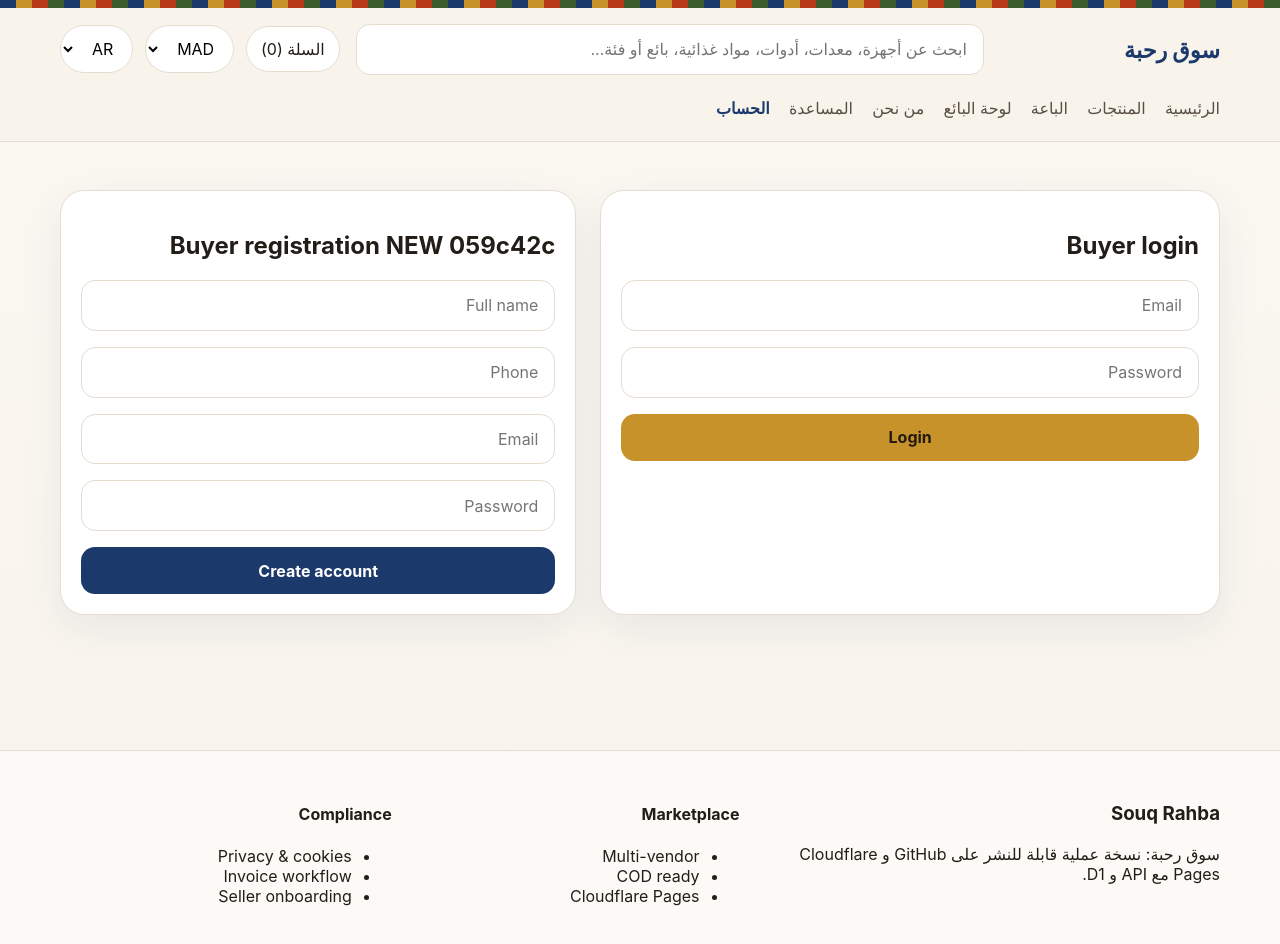
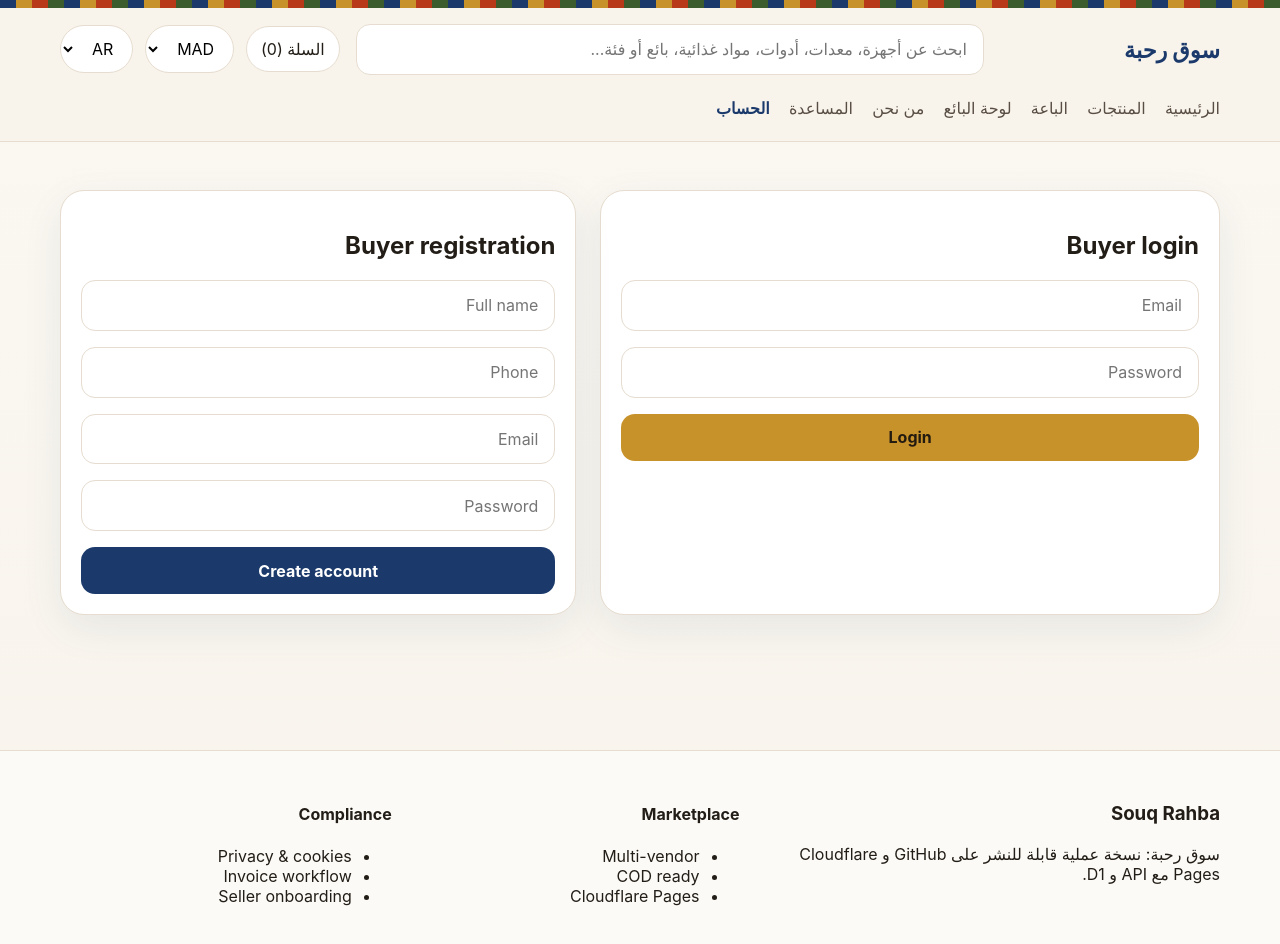
Before and after one commit to ori00fit-tech/souq-rahba-platform, a React (Vite) app in the folder apps/storefront/: page /auth in a window 1280 px wide. Shown: the top 944 px of the page. Built offline with nearby package versions, Linux system fonts and the light colour scheme.

Commit message:
Remove auth page deploy verification marker

```diff
--- a/apps/storefront/src/pages/AuthPage.jsx
+++ b/apps/storefront/src/pages/AuthPage.jsx
@@ -125,7 +125,7 @@ export default function AuthPage() {
       </div>
 
       <div className="panel-card">
-        <h1>Buyer registration NEW 059c42c</h1>
+        <h1>Buyer registration</h1>
         <form className="form-grid" onSubmit={handleRegister}>
           <input
             name="full_name"
```
